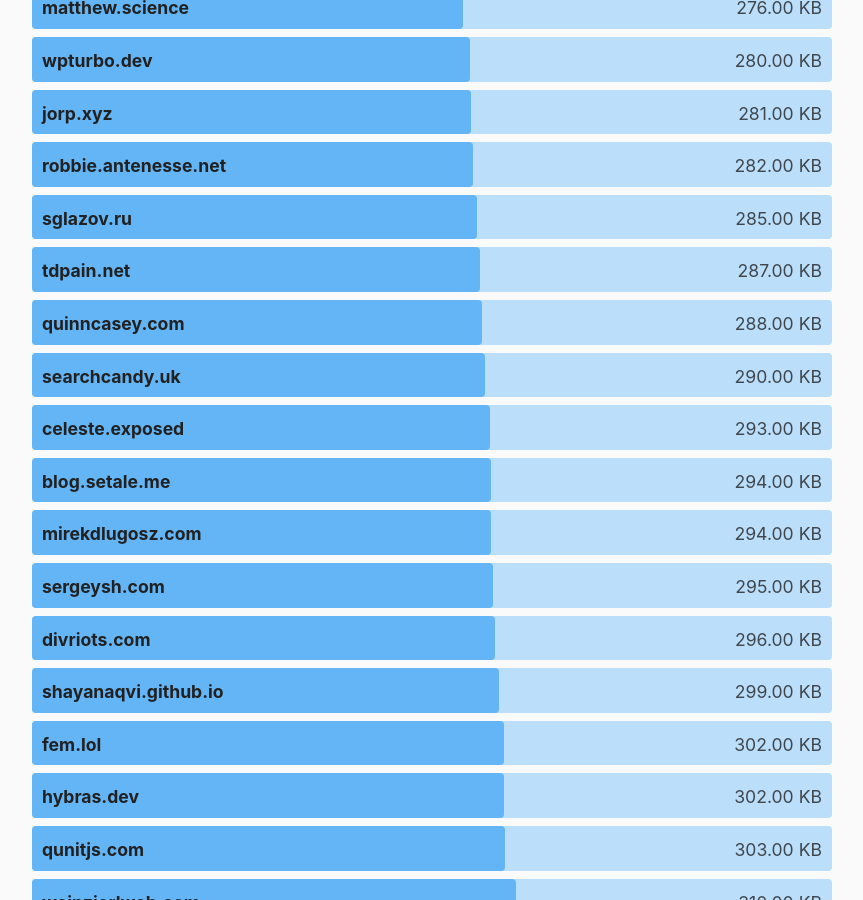
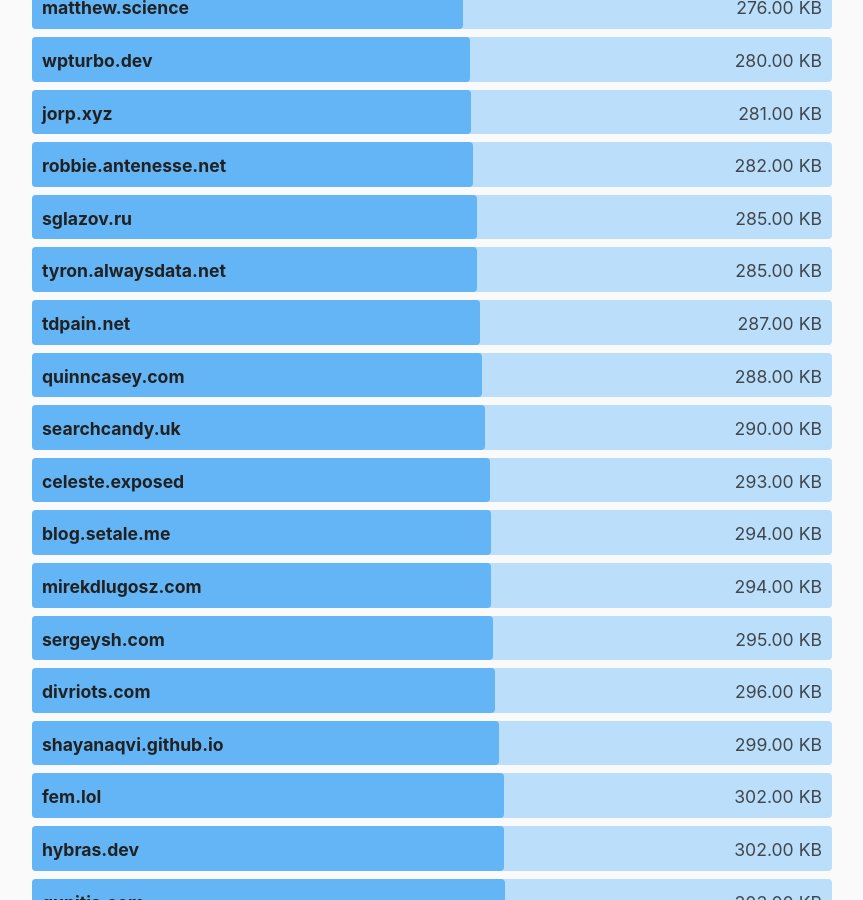
Before and after one commit to kevquirk/512kb.club, a Jekyll site: the page built from index.md, in a window 1280 px wide and 900 px high, scrolled down 31209 px. Shown: the whole window, without its empty margins (208-1071 px from the left). Built offline with Jekyll 4.4.1, drawn with Linux system fonts in a browser that asks for light colours.

Commit message:
Update sites.yml
https://gtmetrix.com/reports/tyron.alwaysdata.net/QtymEpJD/

```diff
--- a/_data/sites.yml
+++ b/_data/sites.yml
@@ -3077,6 +3077,11 @@
   size: 42.9
   last_checked: 2022-05-15
 
+- domain: tyron.alwaysdata.net
+  url: https://tyron.alwaysdata.net/
+  size: 285
+  last_checked: 2023-11-03
+
 - domain: txt.fabio.com.ar
   url: https://txt.fabio.com.ar/
   size: 312
```
